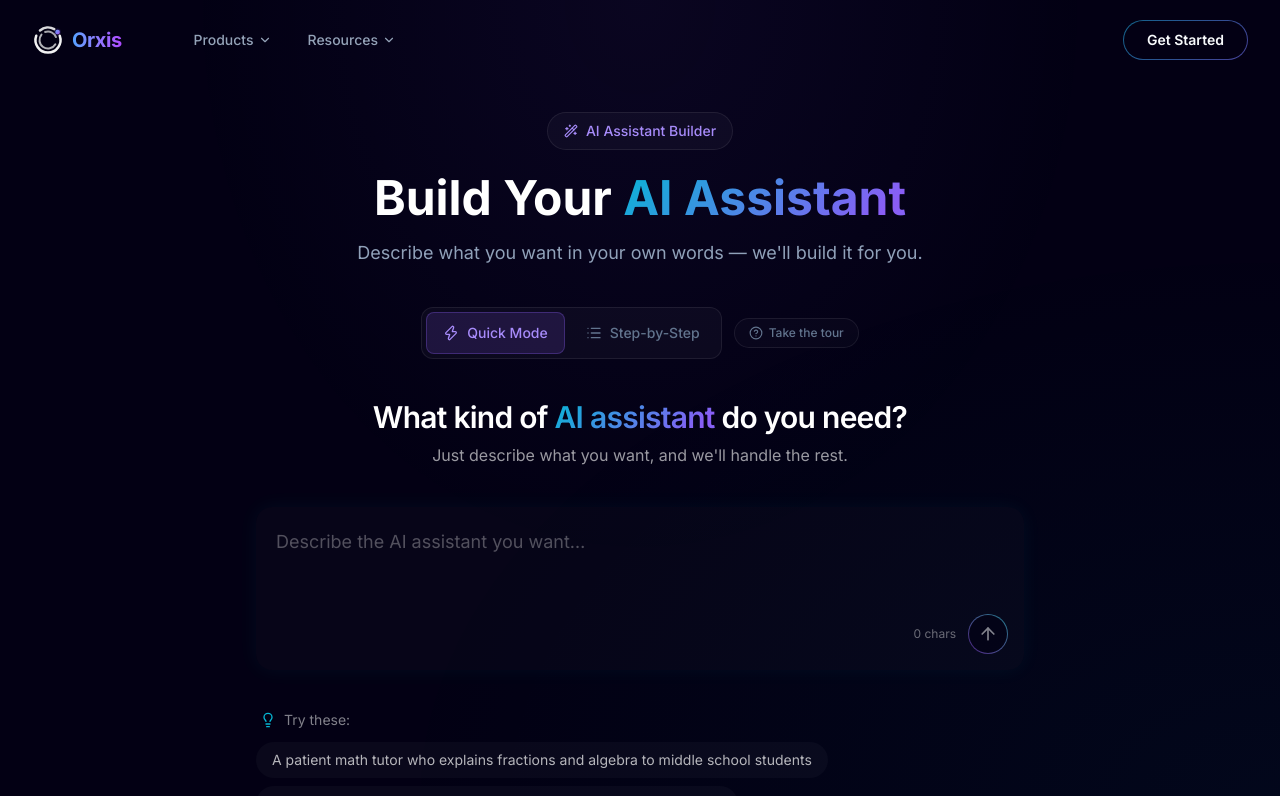
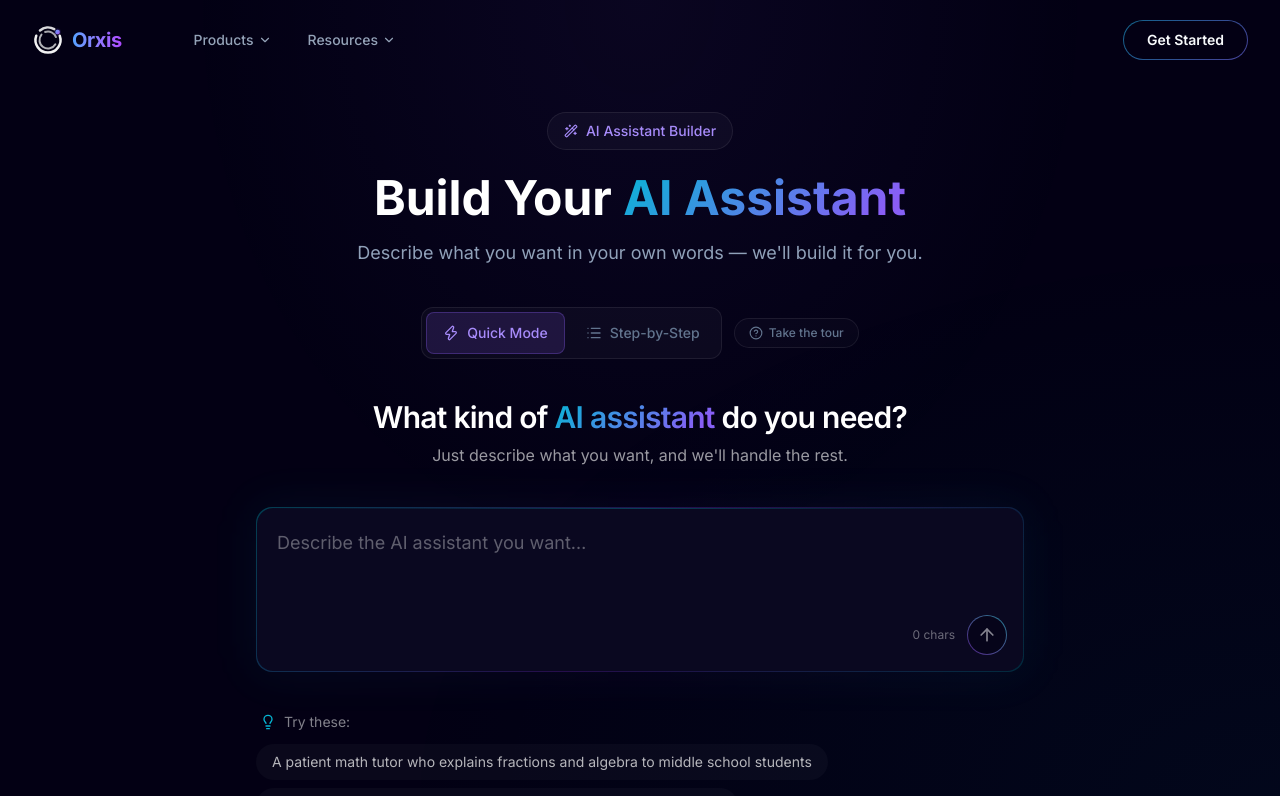
Before and after one commit to KhotJarb/orxis, a Next.js app: page /generate in a window 1280 px wide. Shown: the top 796 px of the page. Built offline with nearby package versions, Linux system fonts and the light colour scheme.

Commit message:
style: enhance Quick Mode textarea with gradient border and ambient glow

```diff
--- a/src/components/QuickMode.tsx
+++ b/src/components/QuickMode.tsx
@@ -213,17 +213,29 @@ export default function QuickMode({ onGenerate }: QuickModeProps) {
               </p>
             </motion.div>
 
+            {/* Textarea with gradient border */}
             <motion.div
               variants={itemVariants}
-              className="relative rounded-2xl glass-border glass-bg bg-white/[0.02] shadow-[0_0_20px_rgba(0,240,255,0.05)] transition-all duration-300 focus-within:bg-white/[0.04] focus-within:shadow-[0_0_30px_rgba(0,240,255,0.1)] focus-within:border-[#00F0FF]/30"
+              className="relative rounded-2xl p-[1px] transition-all duration-500"
+              style={{
+                background:
+                  "linear-gradient(135deg, rgba(0,240,255,0.25), rgba(138,43,226,0.25), rgba(0,240,255,0.15))",
+              }}
             >
+              {/* Ambient glow behind the card */}
+              <div className="absolute -inset-1 rounded-2xl bg-gradient-to-r from-neon-cyan/10 via-neon-purple/8 to-neon-cyan/10 blur-xl opacity-60 pointer-events-none" />
+
+              <div className="relative rounded-2xl bg-[#0a0820] backdrop-blur-sm overflow-hidden">
+                {/* Subtle top highlight */}
+                <div className="absolute inset-x-0 top-0 h-px bg-gradient-to-r from-transparent via-neon-cyan/30 to-transparent" />
+
                 <textarea
                   ref={textareaRef}
                   value={message}
                   onChange={(e) => setMessage(e.target.value)}
                   onKeyDown={handleKeyDown}
                   placeholder="Describe the AI assistant you want…"
-                className="w-full bg-transparent text-white placeholder:text-white/30 p-5 min-h-[140px] resize-none outline-none text-lg leading-relaxed focus:ring-0 rounded-2xl"
+                  className="w-full bg-transparent text-white placeholder:text-white/35 p-5 min-h-[140px] resize-none outline-none text-lg leading-relaxed focus:ring-0 rounded-2xl"
                   rows={4}
                 />
 
@@ -234,12 +246,14 @@ export default function QuickMode({ onGenerate }: QuickModeProps) {
                   <button
                     onClick={() => handleInitialSubmit()}
                     disabled={!message.trim()}
-                  className="w-10 h-10 rounded-full glow-btn flex items-center justify-center disabled:opacity-50 disabled:cursor-not-allowed disabled:before:hidden bg-gradient-to-tr from-[#8A2BE2] to-[#00F0FF]"
+                    className="w-10 h-10 rounded-full glow-btn flex items-center justify-center disabled:opacity-50 disabled:cursor-not-allowed disabled:before:hidden bg-gradient-to-tr from-[#8A2BE2] to-[#00F0FF] cursor-pointer"
                   >
                     <ArrowUp size={20} className="text-white" />
                   </button>
                 </div>
+              </div>
             </motion.div>
+
 
             <motion.div variants={itemVariants} className="mt-4">
               <div className="flex items-center gap-2 text-sm text-white/50 mb-3 ml-1">
```
Lines whose indentation alone changed are shown as unchanged.
